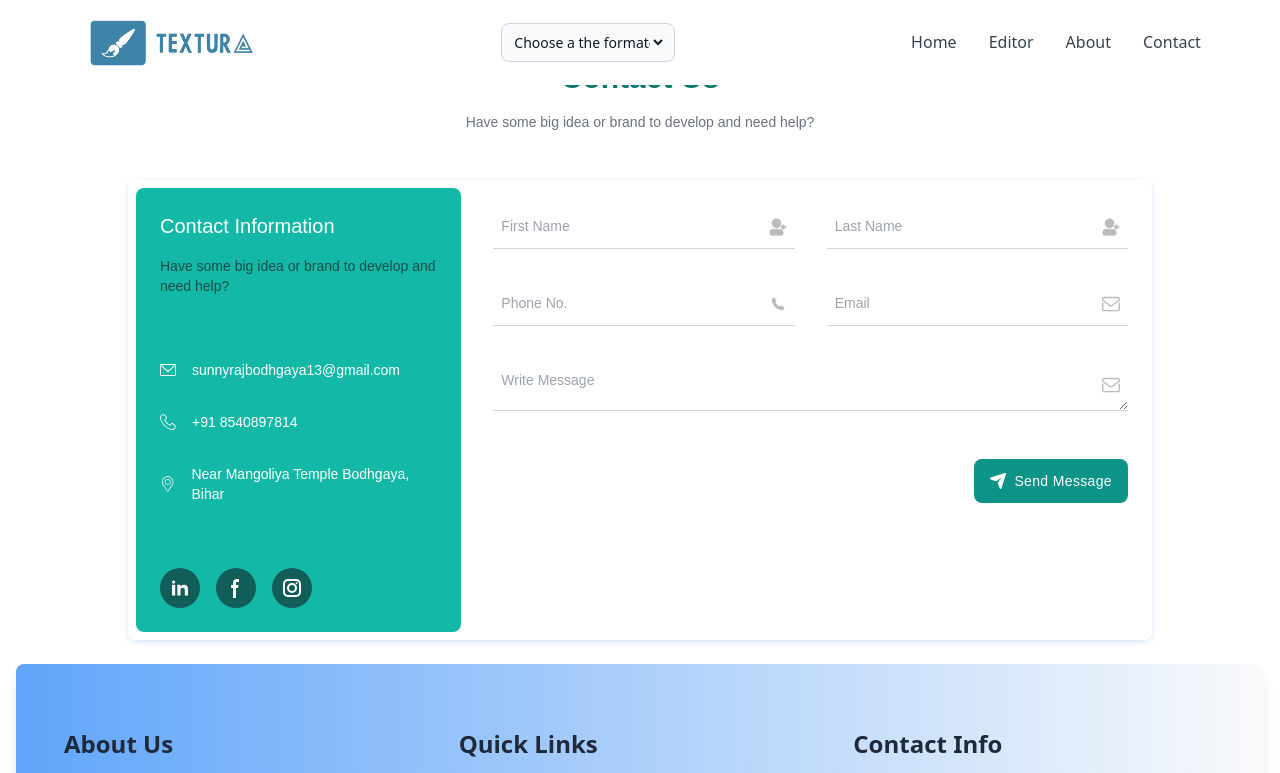
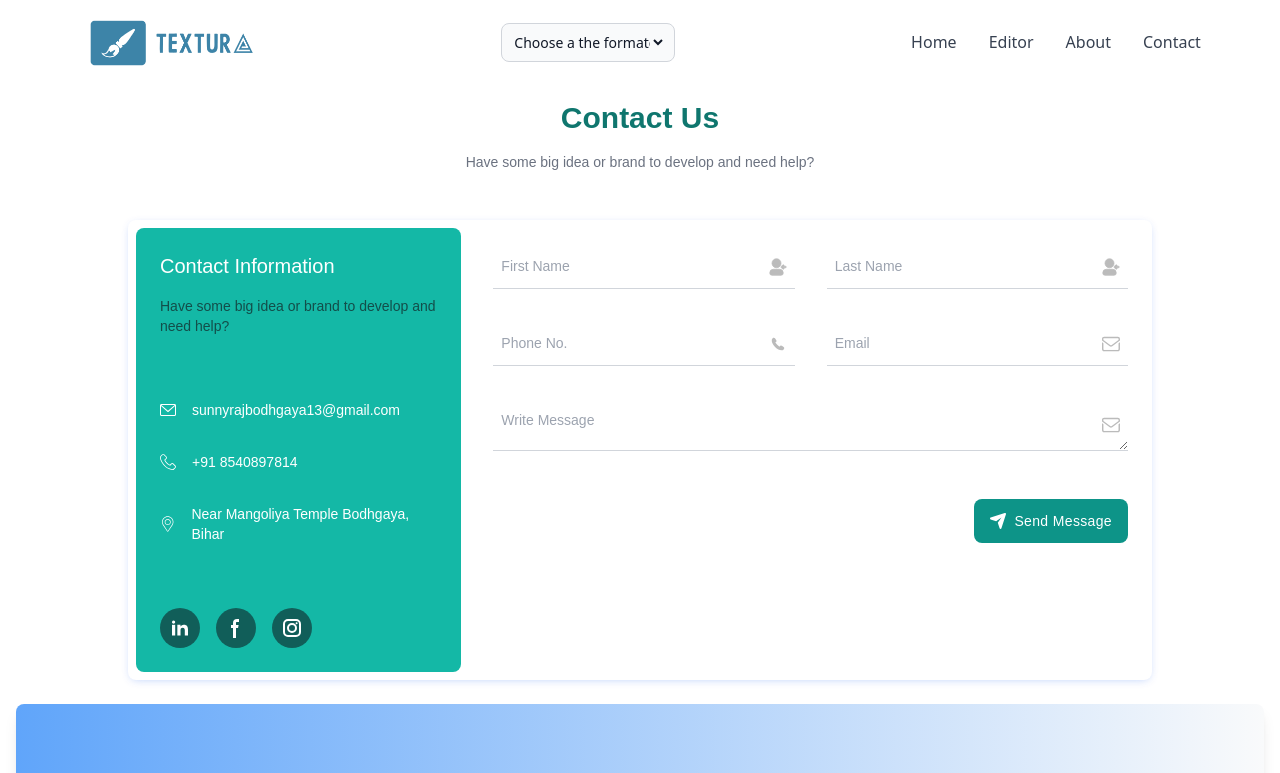
Before and after one commit to devsany/textura-, a React (Vite) app: page /contact in a window 1280 px wide. Shown: the top 773 px of the page. Built offline with nearby package versions, Linux system fonts and the light colour scheme.

Commit message:
add the top margin on contact page

```diff
--- a/src/components/possible_list/Contact.jsx
+++ b/src/components/possible_list/Contact.jsx
@@ -43,7 +43,7 @@ const Contact = () => {
   }
   return (
     <div>
-      <div className="max-w-5xl mt-[60px] max-lg:max-w-3xl mx-auto bg-white my-6 font-[sans-serif]">
+      <div className="max-w-5xl mt-[100px]   max-lg:max-w-3xl mx-auto bg-white my-6 font-[sans-serif]">
         <div className="text-center px-6">
           <h2 className="text-teal-700 text-3xl font-extrabold">Contact Us</h2>
           <p className="text-sm text-gray-500 mt-4">
```
